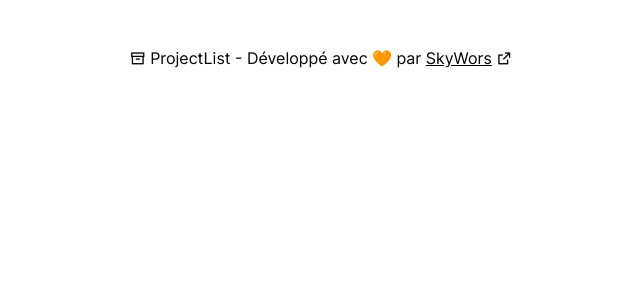
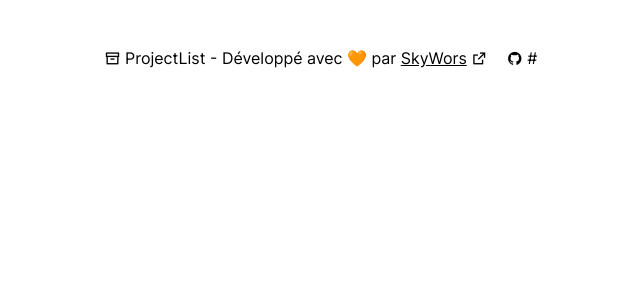
Before and after one commit to SkyWors/ProjectList, a PHP site: template template/header.php in a window 1280 px wide. Shown: the top 300 px of the page, without its empty margins (319-959 px from the left). Run offline with PHP 8.4, Linux system fonts and the light colour scheme; the template is opened without the code that fills it: most values are stand-ins (such as "Sample title", 1, 10 or a date in 2020); data that the repository does not hold is empty.

Commit message:
Add git information in footer

```diff
--- a/public/css/style.css
+++ b/public/css/style.css
@@ -728,6 +728,11 @@
 	color: var(--text-color);
 }
 
+.footerGit {
+	margin-left: 15px;
+	text-decoration: none;
+}
+
 .notfoundContainer {
 	display: flex;
 	flex-direction: column;
--- a/template/footer.php
+++ b/template/footer.php
@@ -1,3 +1,4 @@
 <footer>
 	<i class="ri-archive-line"></i> ProjectList - Développé avec 🧡 par <a class="footerLink" href="https://github.com/SkyWors" target="_blank">SkyWors</a> <i class="ri-external-link-line"></i>
+	<a class="footerLink footerGit" href="https://github.com/SkyWors/ProjectList/tree/<?= getGitBranch() ?>" target="_blank"><i class="ri-github-fill"></i> <?= getGitBranch() . " #" . substr(getGitCommit(), 0, 7) ?></a>
 </footer>
```
Also changed, not shown: function/getGitBranch.php (added, +9 -0 lines), function/getGitCommit.php (added, +8 -0 lines).
